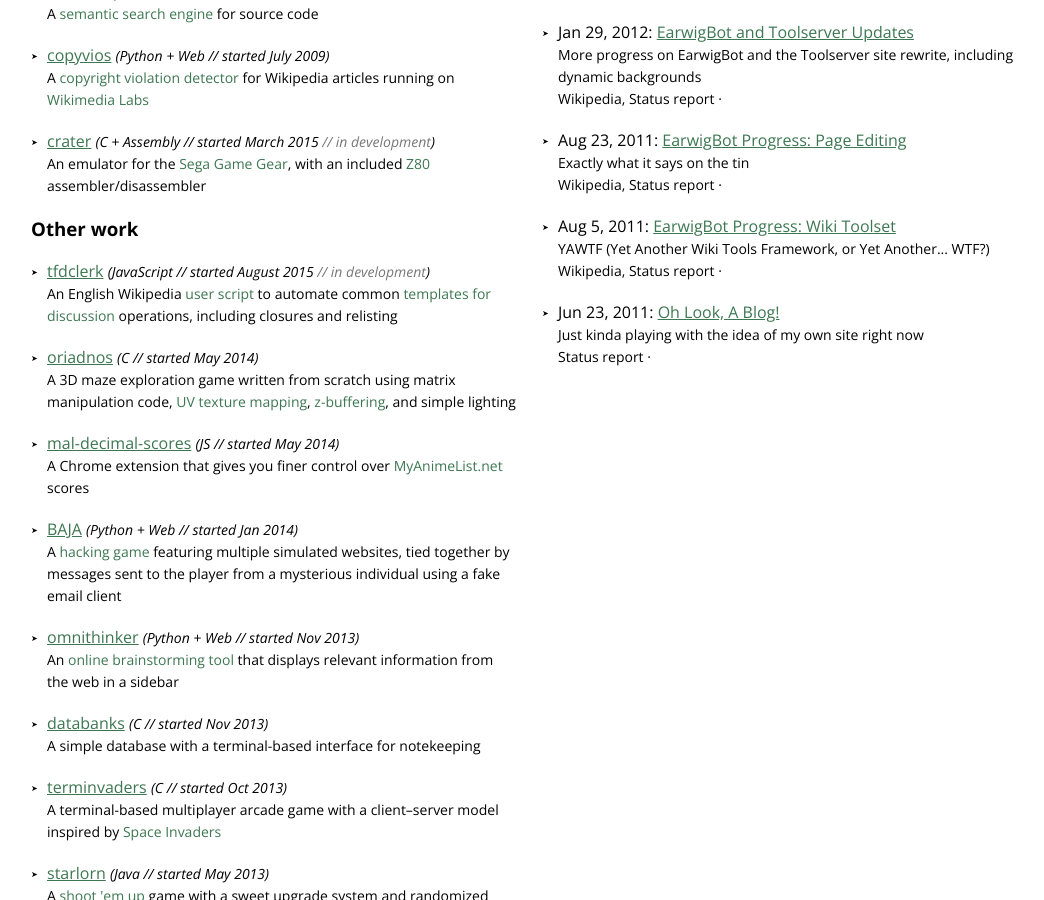
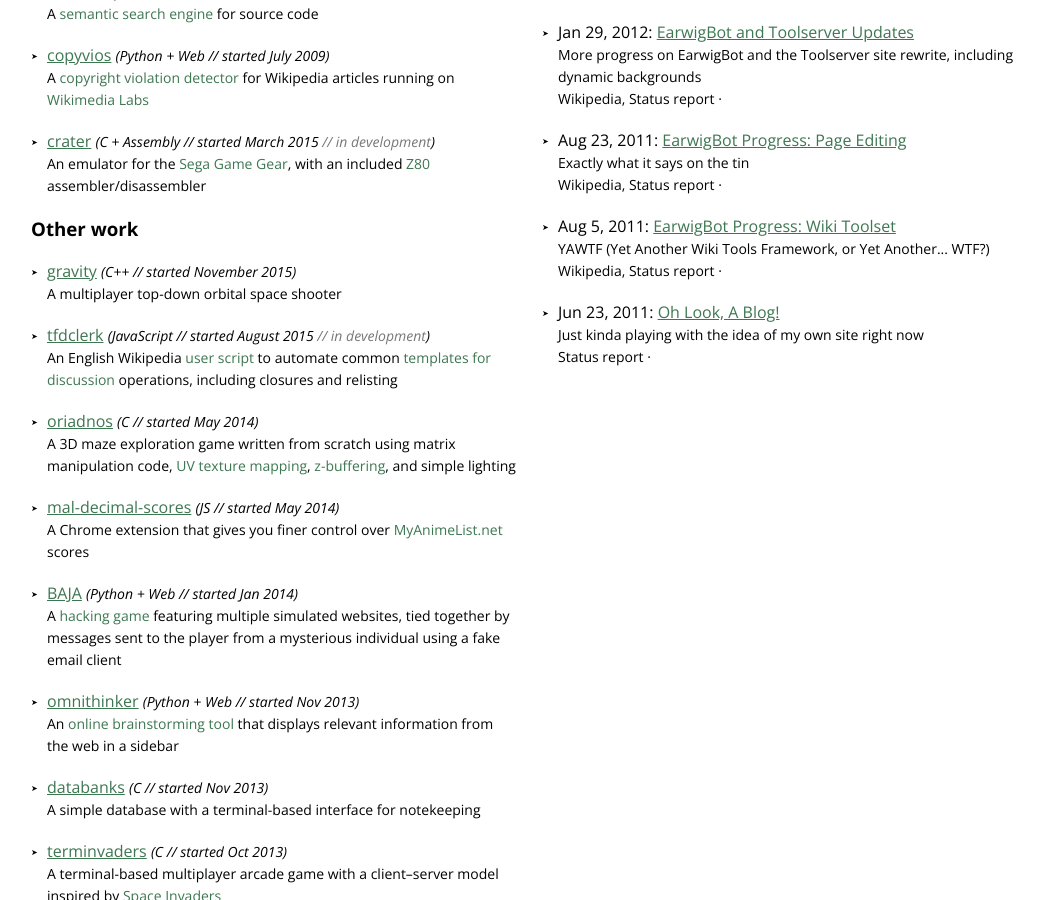
Before and after one commit to earwig/benkurtovic.com, a Jekyll site: the page built from index.html, in a window 1280 px wide and 900 px high, scrolled down 602 px. Shown: the whole window, without its empty margins (110-1154 px from the left). Built offline with Jekyll 4.4.1, drawn with Linux system fonts in a browser that asks for light colours; nearby versions of some CDN libraries; comment, search, counter and statistics services are not loaded.

Commit message:
Add gravity.

```diff
--- a/index.html
+++ b/index.html
@@ -25,6 +25,11 @@ projects:
           incomplete:  yes
           description: An emulator for the <a href="https://en.wikipedia.org/wiki/Sega_Game_Gear">Sega Game Gear</a>, with an included <a href="https://en.wikipedia.org/wiki/Zilog_Z80">Z80</a> assembler/disassembler
     others:
+        - name:        gravity
+          repo:        EnacheB/Gravity
+          langs:       C++
+          started:     November 2015
+          description: A multiplayer top-down orbital space shooter
         - name:        tfdclerk
           langs:       JavaScript
           started:     August 2015
```
